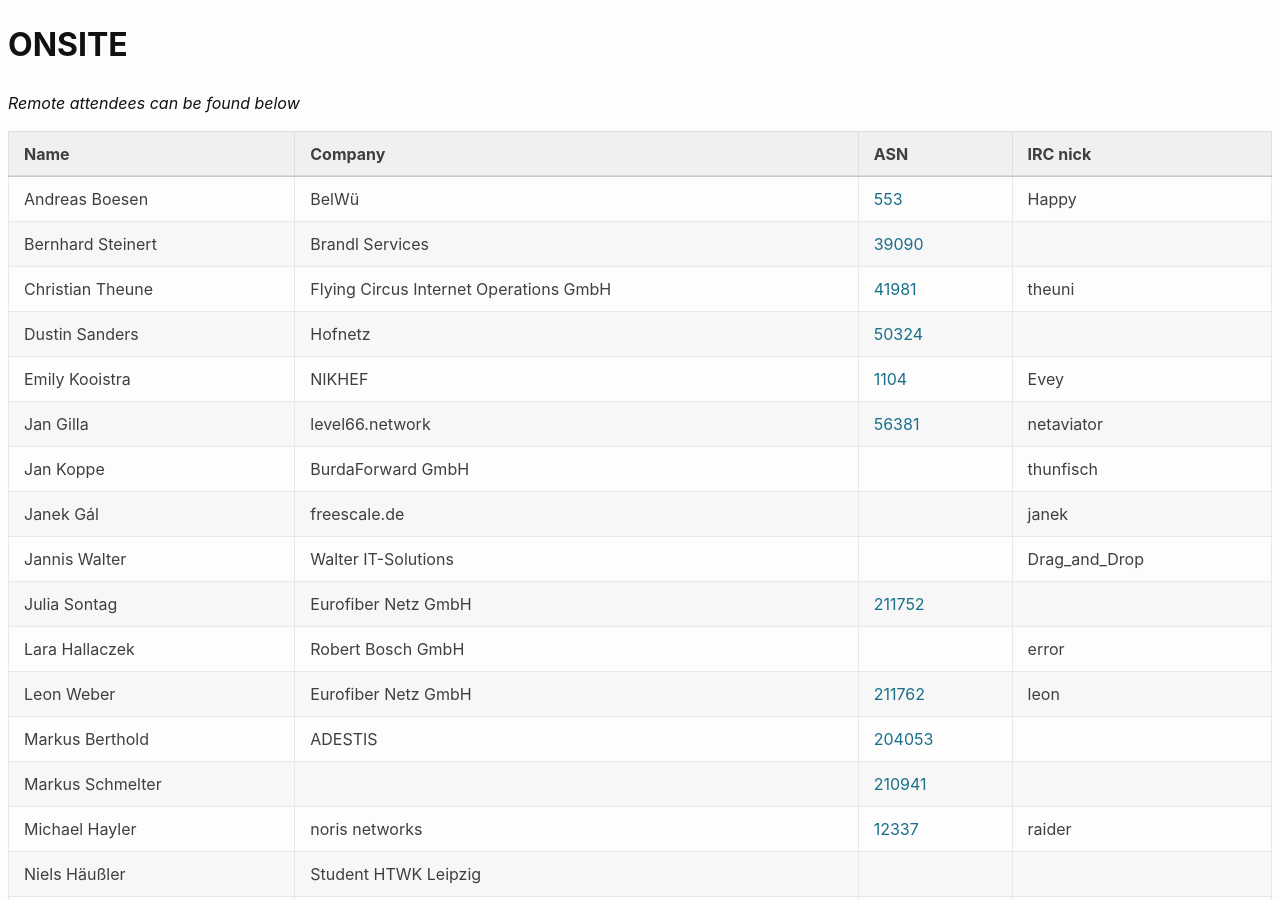
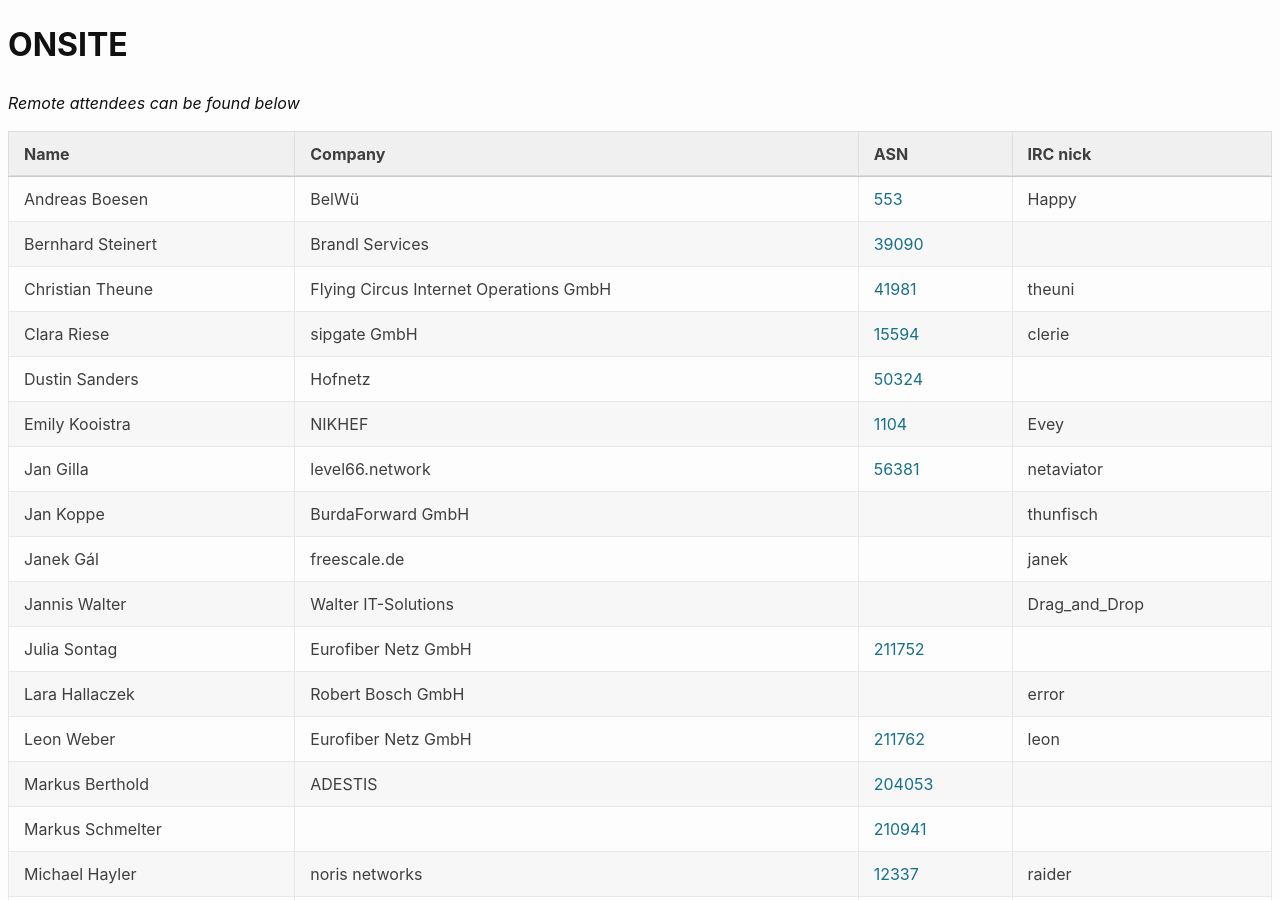
Before and after one commit to denog/pretix-attendeelist, a Jekyll site: the page built from denog16/index.markdown, in a window 1280 px wide and 900 px high. Built offline with Jekyll 4.4.1, drawn with Linux system fonts in a browser that asks for light colours.

Commit message:
Latest data: Fri Jul  5 09:10:44 UTC 2024

```diff
--- a/_data/attendees_denog16_onsite.json
+++ b/_data/attendees_denog16_onsite.json
@@ -16,6 +16,12 @@
     "company": "Flying Circus Internet Operations GmbH",
     "irc": "theuni",
     "asn": "41981"
+  },
+  {
+    "name": "Clara Riese",
+    "company": "sipgate GmbH",
+    "irc": "clerie",
+    "asn": "15594"
   },
   {
     "name": "Dustin Sanders",
```
